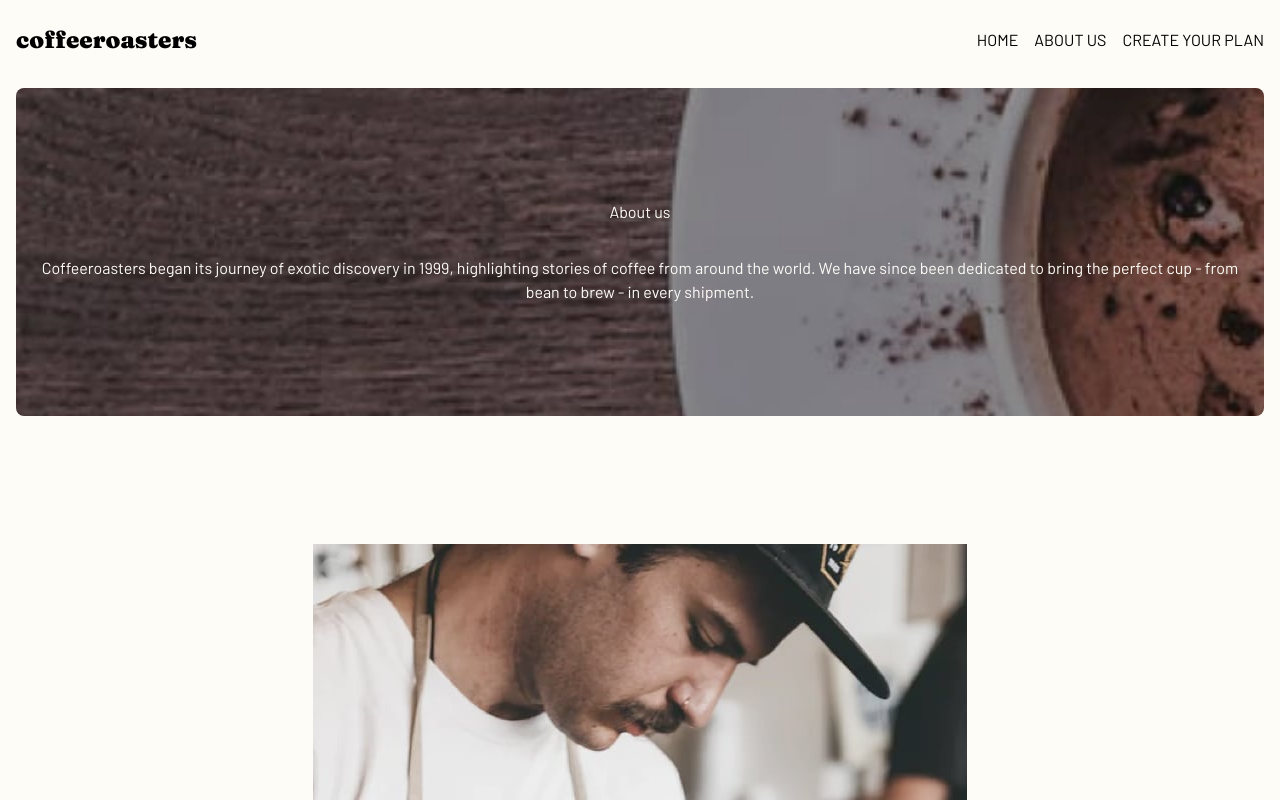
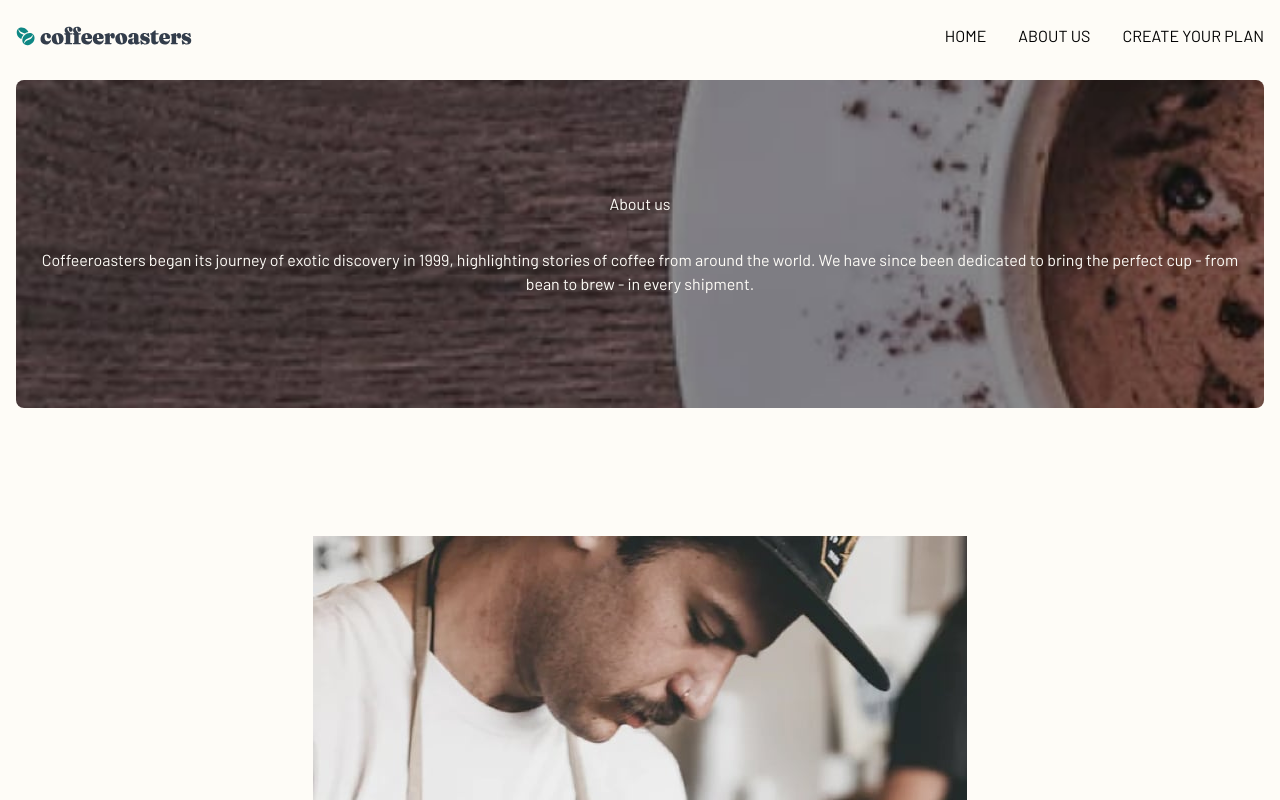
Before and after one commit to doinby/coffee-roaster-react-tailwind-firebase, a React (Create React App) app: page /about in a window 1280 px wide. Shown: the top 800 px of the page. Built offline with nearby package versions, Linux system fonts and the light colour scheme.

Commit message:
Optimize Header.js code

```diff
--- a/src/Components/Header/Header.js
+++ b/src/Components/Header/Header.js
@@ -1,11 +1,14 @@
 import React, {useState} from 'react';
 import {Link} from 'react-router-dom';
 
-import hamburgerMenu from '../../../src/assets/shared/mobile/icon-hamburger.svg';
+// Components
 import MenuItemLink from './MenuItemLink';
 
+// Assets
+import logoImg from '../../../src/assets/shared/desktop/logo.svg';
+import hamburgerImg from '../../../src/assets/shared/mobile/icon-hamburger.svg';
+
 export default function Header() {
-  const logoTxtCss = 'font-serif text-2xl';
   const [dropdownState, setDropdownState] = useState('hidden');
 
   function toggleHamburger(e) {
@@ -16,48 +19,34 @@ export default function Header() {
   }
 
   return (
-    <header>
-      <div
-        className='navbar sm-up'
-        class='hidden sm:flex justify-between items-center'
-      >
-        <div className='logo'>
-          <h1 class={logoTxtCss}>coffeeroasters</h1>
-        </div>
-        <nav className='menu-list' class='flex gap-4 '>
-          <Link to='/' class='uppercase'>
-            Home
+    <header class='relative flex flex-row justify-between'>
+      {/* Logo */}
+
+      <Link id='logo' to='/' class='flex'>
+        <button role='link'>
+          <img src={logoImg} class='h-5' alt="Coffee Roasters' Logo" />
+        </button>
       </Link>
-          <Link to='/About' class='uppercase'>
-            About us
-          </Link>
-          <Link to='/createYourPlan' class='uppercase'>
-            Create your plan
-          </Link>
-        </nav>
-      </div>
 
-      <div
-        className='navbar default'
-        class='sm:hidden flex justify-between align-baseline'
-      >
-        <div className='logo'>
-          <h1 class={logoTxtCss}>coffeeroasters</h1>
-        </div>
-        <div className='dropdown-menu-container' class='self-center relative'>
-          <button className='hamburger-btn' onClick={toggleHamburger}>
-            <img src={hamburgerMenu} alt='hamburger-menu' />
+      {/* Default Mobile Screen */}
+      <button class='p-4 pr-0 sm:hidden' onClick={toggleHamburger}>
+        <img src={hamburgerImg} class='h-4' alt='Hamburger Menu' />
       </button>
       <nav
-            className='dropdown-menu'
-            class={`${dropdownState} flex-col gap-4 items-end absolute right-0 w-44 px-4 py-8 rounded-md bg-dark-grey text-white drop-shadow-xl`}
+        id='for-mobile dropdown-menu'
+        class={`${dropdownState} absolute right-0 top-12 flex-col gap-8 px-4 py-8 bg-dark-grey text-white sm:hidden`}
       >
         <MenuItemLink linkTo='/' content='Home' />
         <MenuItemLink linkTo='/about' content='About us' />
         <MenuItemLink linkTo='/createYourPlan' content='Create your plan' />
       </nav>
-        </div>
-      </div>
+
+      {/* Ipad Screen & Up */}
+      <nav id='for-non-mobile' class='hidden sm:flex sm:gap-4 md:gap-8'>
+        <MenuItemLink linkTo='/' content='Home' />
+        <MenuItemLink linkTo='/about' content='About us' />
+        <MenuItemLink linkTo='/createYourPlan' content='Create your plan' />
+      </nav>
     </header>
   );
 }
```
Lines whose indentation alone changed are shown as unchanged.
